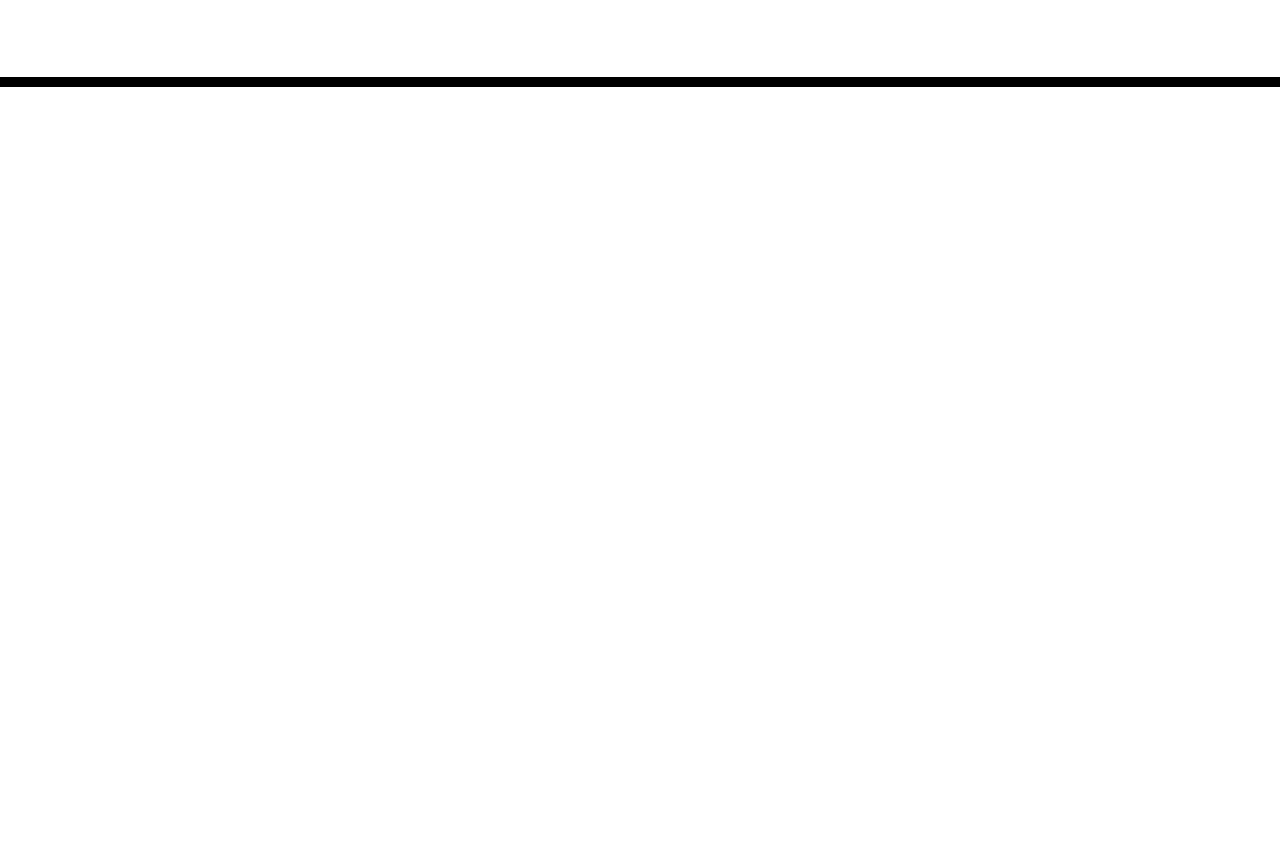
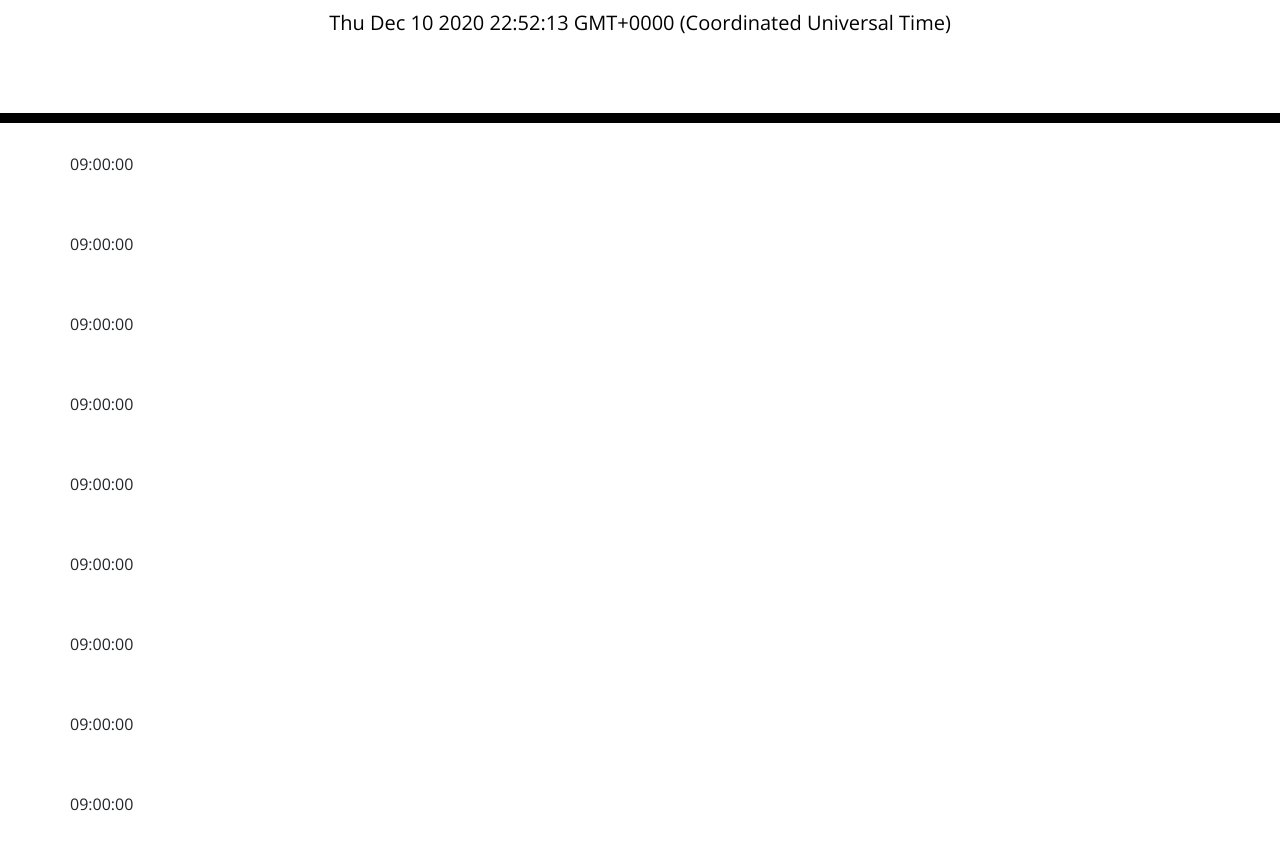
Before and after one commit to JCyberAI/workdayrut, a plain HTML site: page index.html in a window 1280 px wide. Shown: the part 181-1030 px from the top of the page. Before the commit the page ends 800 px from the top, so only its background shows below. Drawn offline with nearby package versions, Linux system fonts and the light colour scheme.

Commit message:
commit on main

```diff
--- a/index.html
+++ b/index.html
@@ -4,20 +4,9 @@
     <meta charset="UTF-8" />
     <meta name="viewport" content="width=device-width, initial-scale=1.0" />
     <meta http-equiv="X-UA-Compatible" content="ie=edge" />
-    <link
-      rel="stylesheet"
-      href="https://stackpath.bootstrapcdn.com/bootstrap/4.3.1/css/bootstrap.min.css"
-    />
-    <link
-      rel="stylesheet"
-      href="https://use.fontawesome.com/releases/v5.8.1/css/all.css"
-      integrity="sha384-50oBUHEmvpQ+1lW4y57PTFmhCaXp0ML5d60M1M7uH2+nqUivzIebhndOJK28anvf"
-      crossorigin="anonymous"
-    />
-    <link
-      href="https://fonts.googleapis.com/css?family=Open+Sans&display=swap"
-      rel="stylesheet"
-    />
+    <link rel="stylesheet" href="https://stackpath.bootstrapcdn.com/bootstrap/4.3.1/css/bootstrap.min.css"/>
+    <link rel="stylesheet" href="https://use.fontawesome.com/releases/v5.8.1/css/all.css" integrity="sha384-50oBUHEmvpQ+1lW4y57PTFmhCaXp0ML5d60M1M7uH2+nqUivzIebhndOJK28anvf" crossorigin="anonymous"/>
+    <link href="https://fonts.googleapis.com/css?family=Open+Sans&display=swap" rel="stylesheet"/>
     <link rel="stylesheet" href="style.css" />
     <title>Work Day Scheduler</title>
   </head>
@@ -30,8 +19,18 @@
     </header>
     <div class="container">
       <!-- Timeblocks go here -->
+      <div class="row">09:00:00</div>
+      <div class="row">09:00:00</div>
+      <div class="row">09:00:00</div>
+      <div class="row">09:00:00</div>
+      <div class="row">09:00:00</div>
+      <div class="row">09:00:00</div>
+      <div class="row">09:00:00</div>
+      <div class="row">09:00:00</div>
+      <div class="row">09:00:00</div>
     </div>
 
+    <script src="script.js"></script>
     <script src="https://cdnjs.cloudflare.com/ajax/libs/jquery/3.2.1/jquery.min.js"></script>
     <script src="https://cdnjs.cloudflare.com/ajax/libs/moment.js/2.24.0/moment.min.js"></script>
   </body>
--- /dev/null
+++ b/script.js
@@ -0,0 +1,14 @@
+var timer = setInterval(checkTime, 1000)
+
+function checkTime(){
+    let dateTime = new Date()
+    $("#currentDay").html(dateTime)
+    hourNow = dateTime.getHours()
+    let offSet = 0
+    if (hourNow > 17){offSet = 8}
+    else if (hourNow < 9) {offSet = -8}
+    hourNow = hourNow - offSet
+    if (oldHour < hourNow){
+        formatField(hourNow)
+    }
+}
--- a/style.css
+++ b/style.css
@@ -2,6 +2,10 @@ body {
   font-family: 'Open Sans', sans-serif;
   font-size: 16px;
   line-height: 1;
+}
+
+.visualization {
+  height: 400px;
 }
 
 textarea{
```
